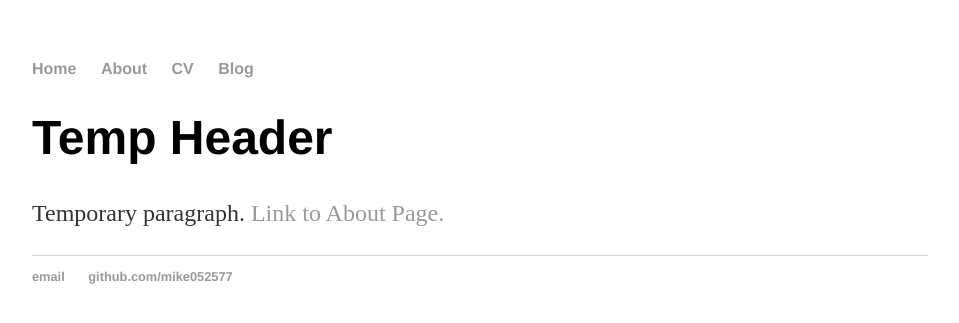
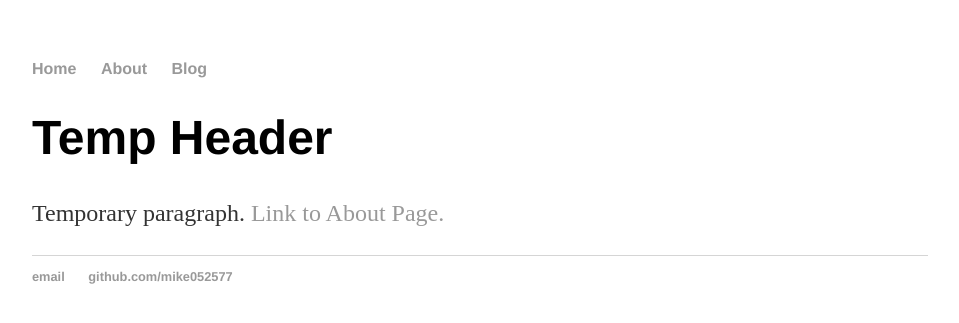
Before and after one commit to mike052577/mike052577.github.io, a Jekyll site: the page built from index.html, in a window 1280 px wide. Shown: the top 323 px of the page, without its empty margins (160-1119 px from the left). Built offline with Jekyll 4.4.1, drawn with Linux system fonts in a browser that asks for light colours.

Commit message:
removed direct cv page in favour of a new root folder _frontmatter

```diff
--- a/_layouts/default.html
+++ b/_layouts/default.html
@@ -10,7 +10,9 @@
 	    		<ul>
 	        		<li><a href="/">Home</a></li>
 		        	<li><a href="/about">About</a></li>
-	        		<li><a href="/cv">CV</a></li>
+                                {% for matter in site.frontmatter %}
+                                  <li><a href="{{ matter.url }}" title="{{ matter.title }}">{{ matter.title }}</a></li>
+                                {% endfor %}
 	        		<li><a href="/blog">Blog</a></li>
 	    		</ul>
 			</nav>
```
Also changed, not shown: _frontmatter/cv.md (renamed from _includes/cv.md, +4 -0 lines), cv/index.html (deleted, +0 -8 lines).
